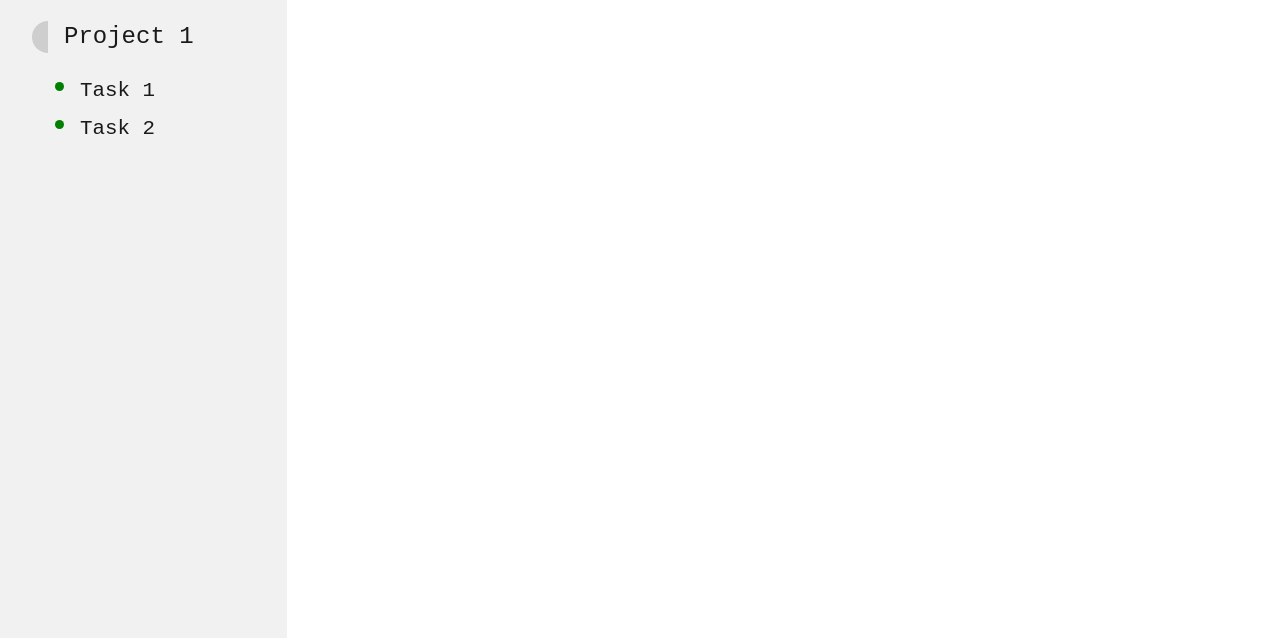
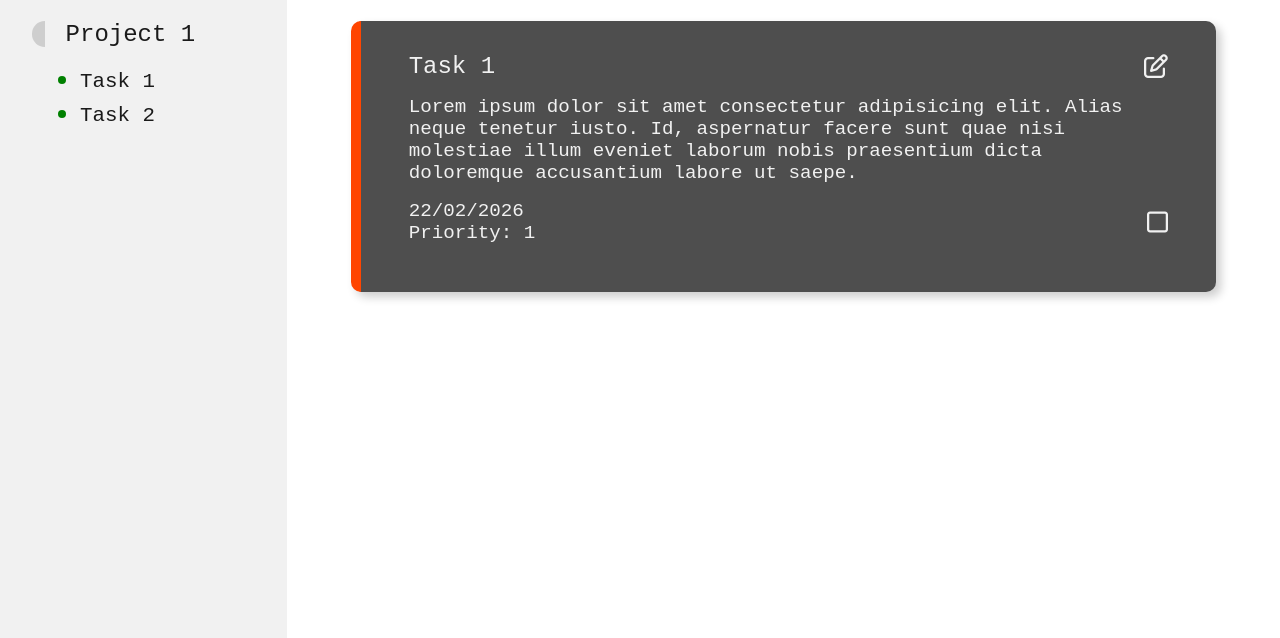
Before and after one commit to DocQuantic/odin-todo, a website built with webpack: page src/template.html in a window 1280 px wide. Shown: the part 162-800 px from the top of the page. Built offline with nearby package versions, Linux system fonts and the light colour scheme.

Commit message:
Setup Task dispaly and layout

```diff
--- a/src/styles.css
+++ b/src/styles.css
@@ -28,6 +28,14 @@ h1{
 
 h2{
     font-size: 2rem;
+}
+
+h3{
+    font-size: 1.5rem;
+}
+
+p{
+    font-size: 1.2rem;
 }
 
 header{
@@ -74,11 +82,12 @@ main{
     display: flex;
     justify-content: flex-start;
     align-items: center;
+    gap: 0.5rem;
 }
 
 /* >50% */
 .completion-circle{
-    width: rem;
+    width: 0.9rem;
     aspect-ratio: 1;
     border-radius: 50%;
     background-image:
@@ -88,7 +97,7 @@ main{
 
 /* <50% */
 .completion-circle{
-    width: 2rem;
+    width: 1.6rem;
     aspect-ratio: 1;
     border-radius: 50%;
     background-image:
@@ -105,7 +114,44 @@ main{
     }
     > li::marker{
         color: green;
-        font-size: 2rem;
-
+        font-size: 1.7rem;
     }
 }
+
+.tasks-list{
+    padding: 0 2rem;
+}
+
+.task{
+    background-color: var(--dark-grey);
+    color: var(--white);
+    padding: 2rem 3rem;
+    border-radius: 10px;
+    box-shadow: 5px 5px 10px var(--light-grey);
+    border-left: 10px solid orangered;
+    > p{
+        margin-bottom: 1rem;
+    }
+
+    &.not-done{
+        border-color: orangered;
+    }
+
+    &.done{
+        border-color: green;
+    }
+
+    &.done-late{
+        border-color: orange;
+    }
+
+    > .task-border{
+        display: flex;
+        justify-content: space-between;
+        align-items: center;
+        margin-bottom: 1rem;
+        > i:hover{
+            text-shadow: 0 0 5px var(--white);
+        }
+    }
+}
--- a/src/template.html
+++ b/src/template.html
@@ -37,7 +37,20 @@
                 <i id="new-project" class="fa-solid fa-plus"></i>
             </div>
             <div class="tasks-list">
-
+                <div class="task not-done">
+                    <div class="task-border">
+                        <h3>Task 1</h3>
+                        <i class="fa-regular fa-pen-to-square"></i>
+                    </div>
+                    <p>Lorem ipsum dolor sit amet consectetur adipisicing elit. Alias neque tenetur iusto. Id, aspernatur facere sunt quae nisi molestiae illum eveniet laborum nobis praesentium dicta doloremque accusantium labore ut saepe.</p>
+                    <div class="task-border">
+                        <div>
+                            <p>22/02/2026</p>
+                            <p>Priority: <span>1</span></p>
+                        </div>
+                        <i class="fa-regular fa-square"></i>
+                    </div>
+                </div>
             </div>
         </div>
     </main>
```
